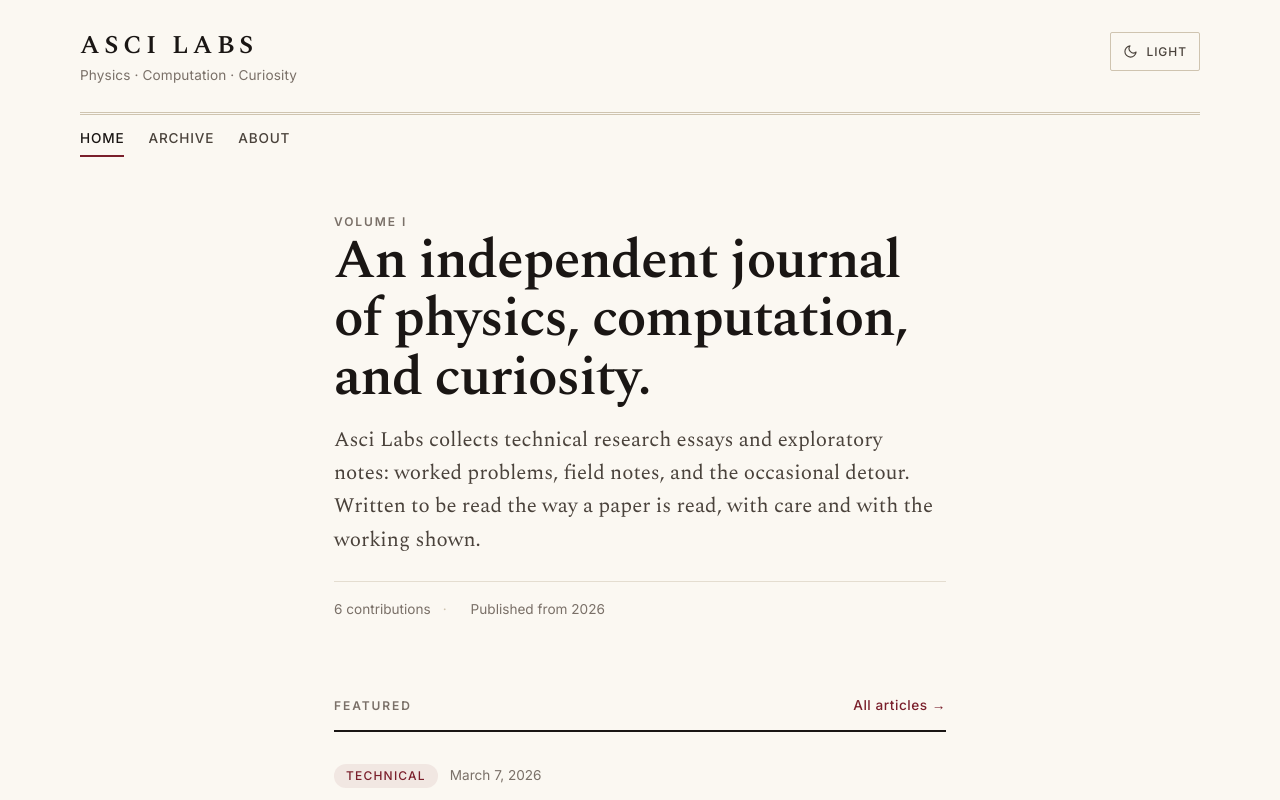
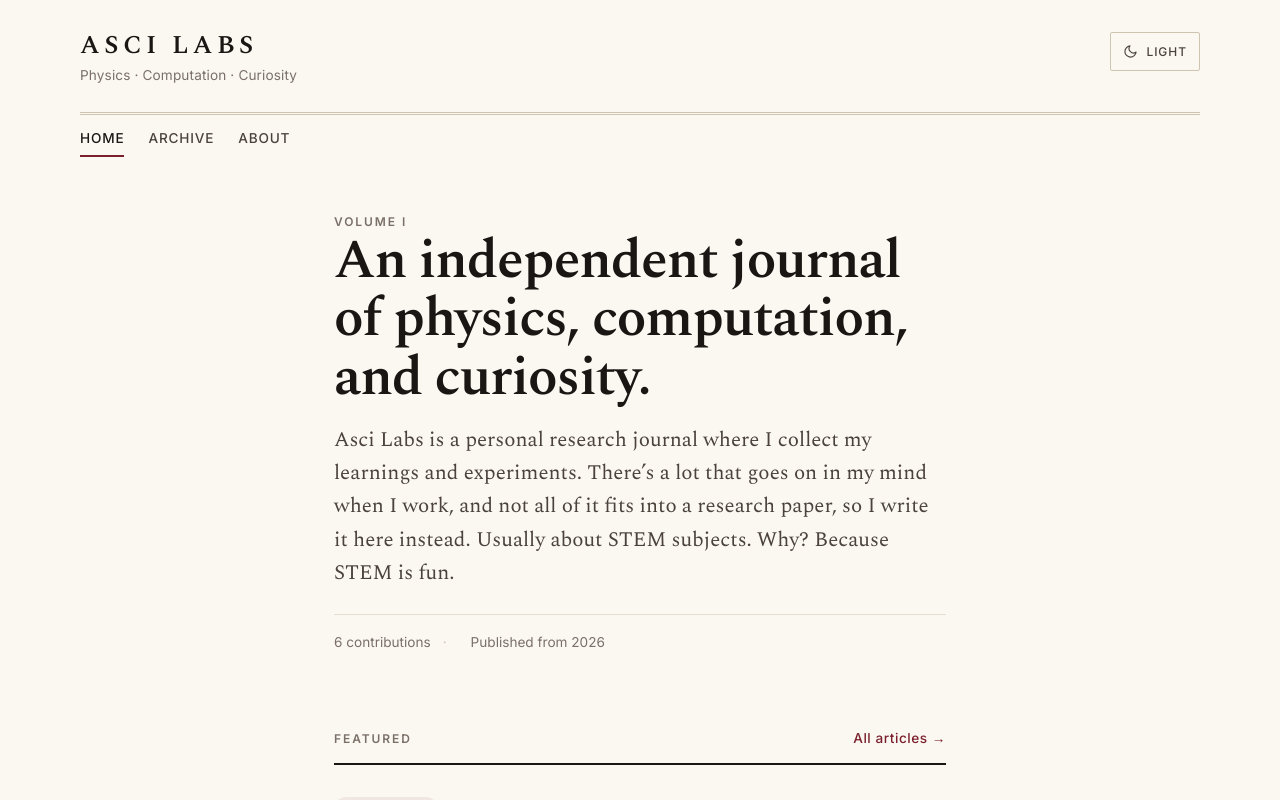
Before and after one commit to amanasci/blog, a Next.js app: page / in a window 1280 px wide. Shown: the top 800 px of the page. Built offline with nearby package versions, Linux system fonts and the light colour scheme.

Commit message:
updated hero section

```diff
--- a/src/app/page.tsx
+++ b/src/app/page.tsx
@@ -22,9 +22,10 @@ export default function Home() {
           An independent journal of physics, computation, and curiosity.
         </h1>
         <p className="lede__text">
-          {site.name} collects technical research essays and exploratory notes: worked
-          problems, field notes, and the occasional detour. Written to be read the way a
-          paper is read, with care and with the working shown.
+          {site.name} is a personal research journal where I collect my learnings and
+          experiments. There’s a lot that goes on in my mind when I work, and not all of it
+          fits into a research paper, so I write it here instead. Usually about STEM
+          subjects. Why? Because STEM is fun.
         </p>
         <p className="lede__meta meta">
           <span>{posts.length} contributions</span>
```
